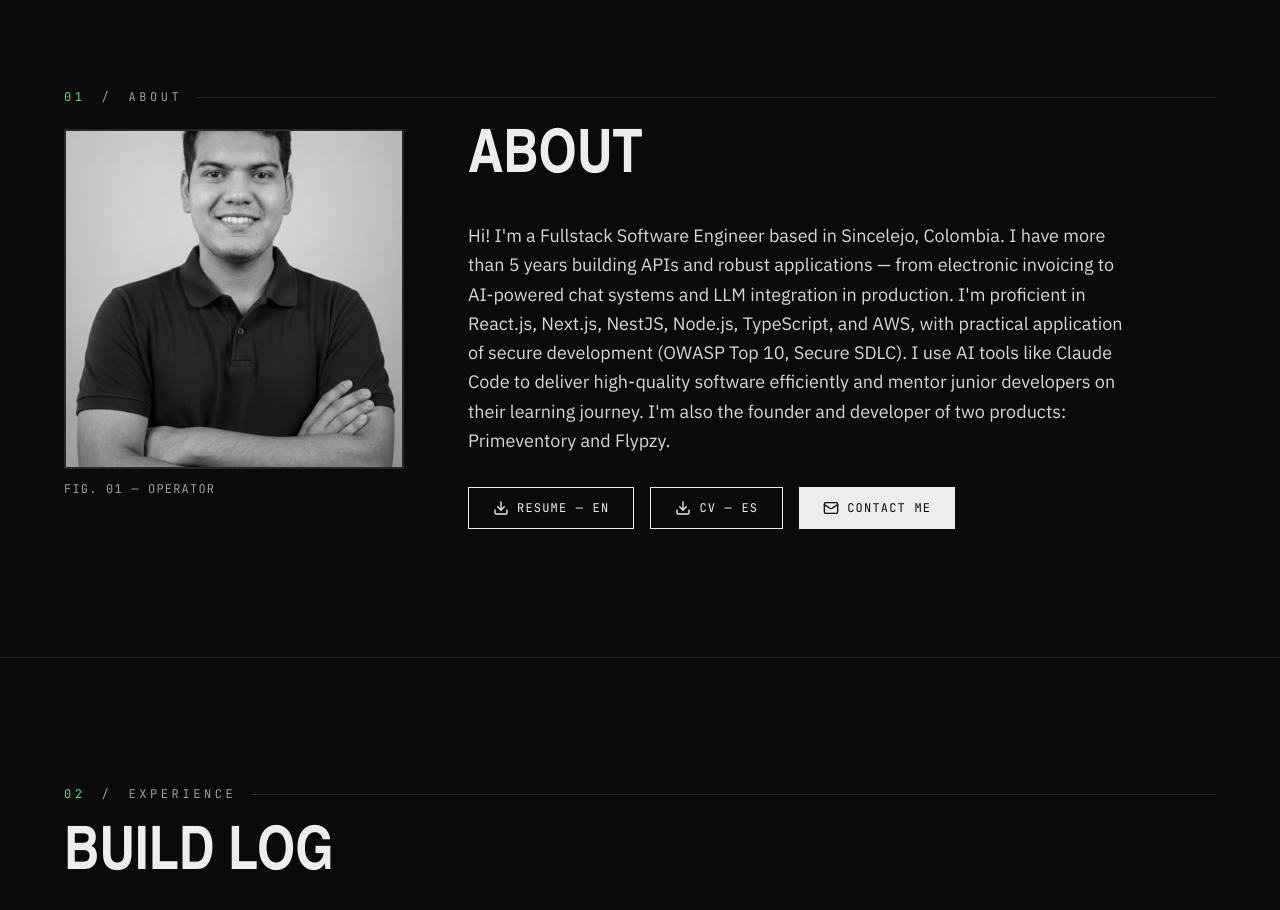
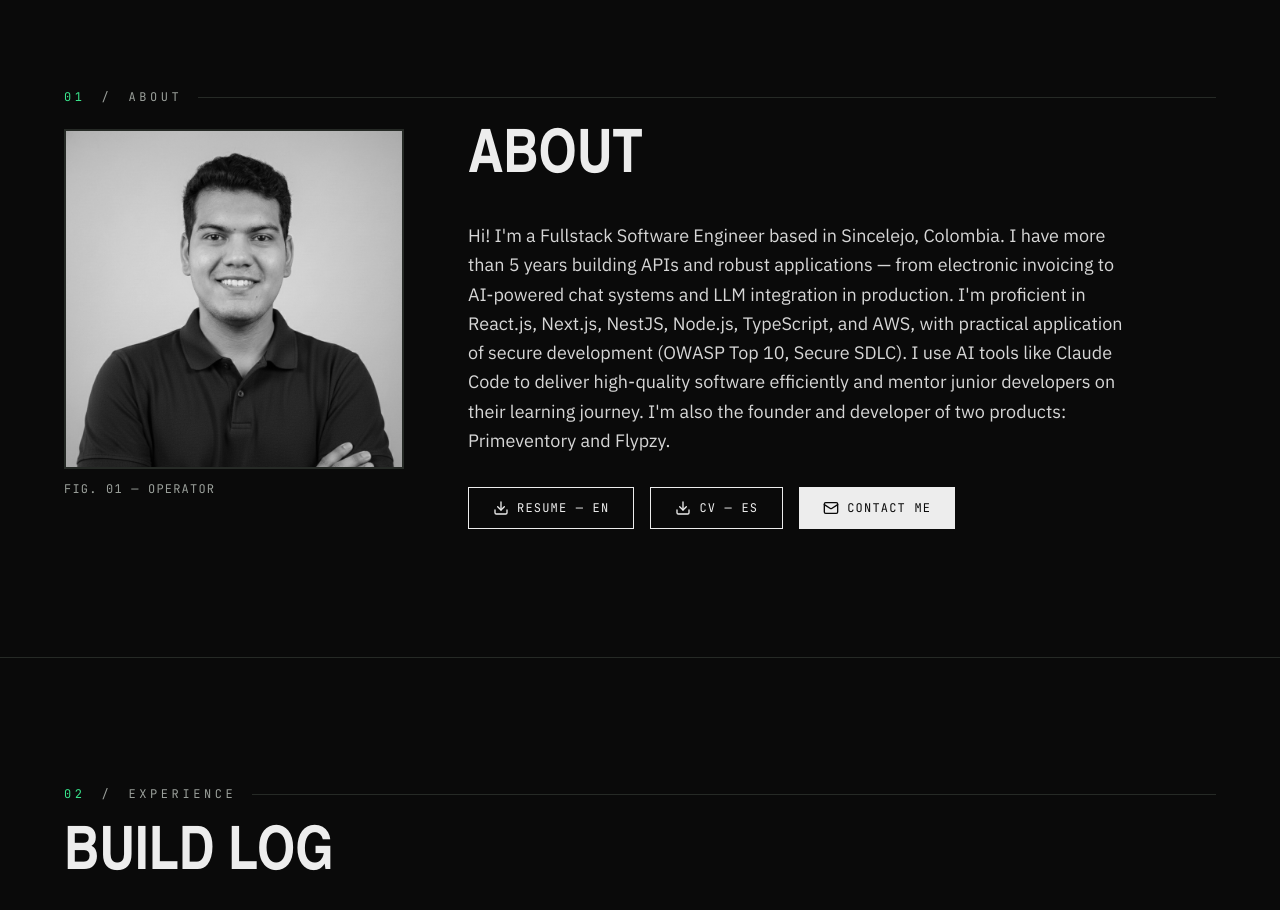
Before and after one commit to carlosescor2199/portfolio, a Next.js app: page / in a window 1280 px wide. Shown: the part 2840-3750 px from the top of the page. Built offline with nearby package versions, Linux system fonts and the light colour scheme; a web font is replaced by a local one.

Commit message:
fix: anchor about portrait crop to top

```diff
--- a/src/sections/home/about-section.tsx
+++ b/src/sections/home/about-section.tsx
@@ -15,7 +15,7 @@ export function AboutSection() {
               alt="Carlos Escudero"
               fill
               sizes="(min-width: 768px) 340px, 100vw"
-              className="object-cover grayscale transition-all duration-500 group-hover:grayscale-0"
+              className="object-cover object-top grayscale transition-all duration-500 group-hover:grayscale-0"
             />
             <div aria-hidden="true" className="pointer-events-none absolute inset-0 ring-1 ring-line ring-inset" />
           </div>
```
